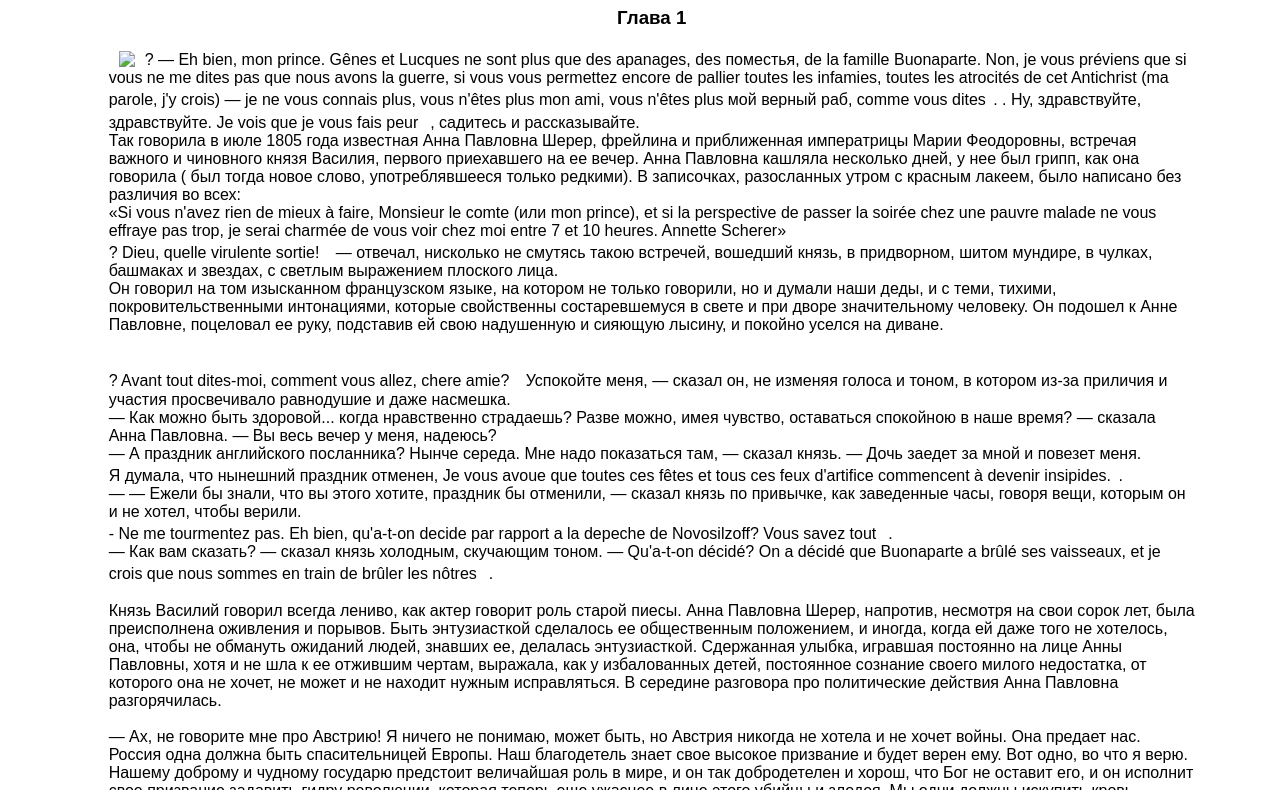
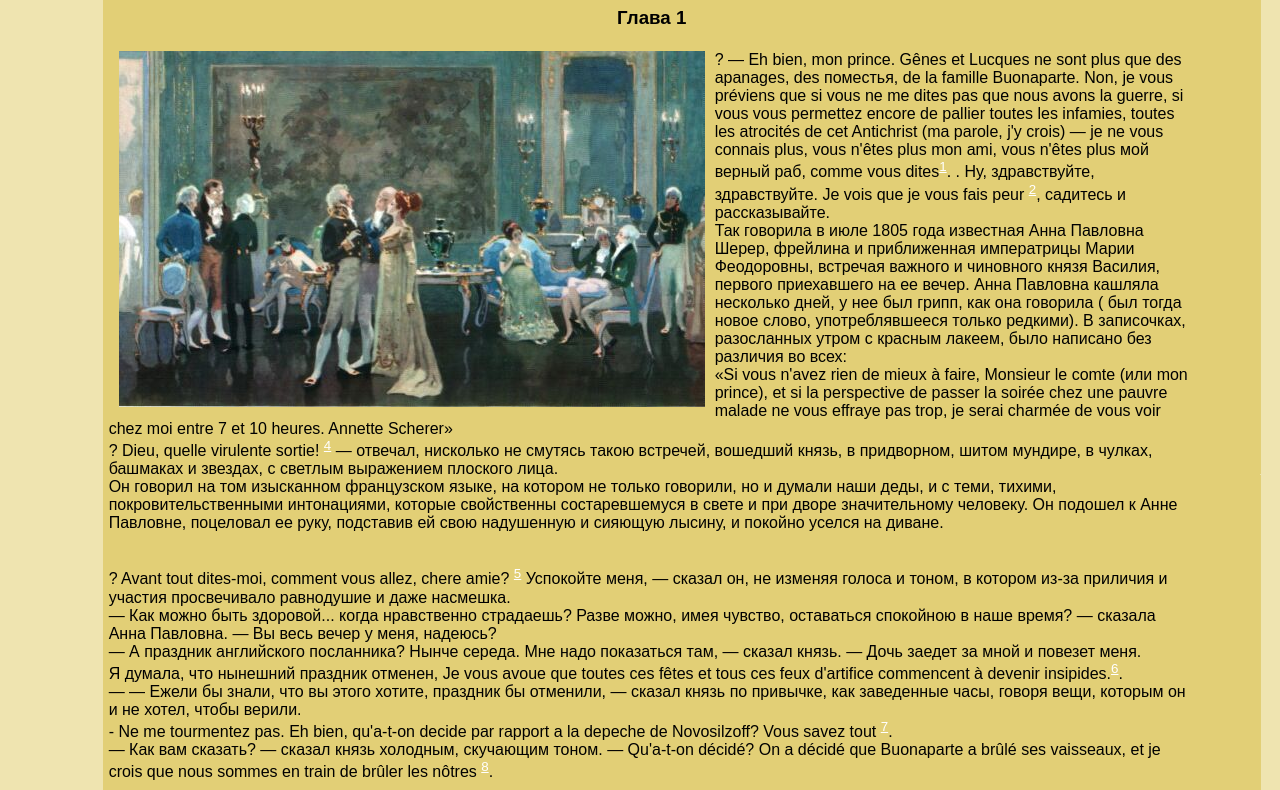
Before and after one commit to dragonburrrn/MarinaRo, a plain HTML site: page index.html in a window 1280 px wide. Shown: the part 228-1018 px from the top of the page. Drawn offline with Linux system fonts and the light colour scheme.

Commit message:
Update index.html

```diff
--- a/index.html
+++ b/index.html
@@ -3,7 +3,7 @@
 <head>
 <title> 	 </title>
 </head>
-<body background="2.png" bgproperties=fixed link=white vlink=#b19925>
+<body background="фон.png" bgproperties=fixed link=white vlink=#b19925>
 <font text=black size=3 face="arial">
 
 <table rows align=center text=black>
@@ -23,7 +23,7 @@
 <tr>
 <td></td>
 <td>
-<img src="3.jpg" align=left hspace=10>? — Eh bien, mon prince. Gênes et Lucques ne sont plus que des apanages, des поместья, de la famille Buonaparte. Non, je vous préviens que si vous ne me dites pas que nous avons la guerre, si vous vous permettez encore de pallier toutes les infamies, toutes les atrocités de cet Antichrist (ma parole, j'y crois) — je ne vous connais plus, vous n'êtes plus mon ami, vous n'êtes plus мой верный раб, comme vous dites<sup><a href="#[1]">1</a></sup>. . Ну, здравствуйте, здравствуйте. Je vois que je vous fais peur <sup><a href = "#[2]">2</a></sup>, садитесь и рассказывайте.
+<img src="глава1.jpg" align=left hspace=10>? — Eh bien, mon prince. Gênes et Lucques ne sont plus que des apanages, des поместья, de la famille Buonaparte. Non, je vous préviens que si vous ne me dites pas que nous avons la guerre, si vous vous permettez encore de pallier toutes les infamies, toutes les atrocités de cet Antichrist (ma parole, j'y crois) — je ne vous connais plus, vous n'êtes plus mon ami, vous n'êtes plus мой верный раб, comme vous dites<sup><a href="#[1]">1</a></sup>. . Ну, здравствуйте, здравствуйте. Je vois que je vous fais peur <sup><a href = "#[2]">2</a></sup>, садитесь и рассказывайте.
 <br>Так говорила в июле 1805 года известная Анна Павловна Шерер, фрейлина и приближенная императрицы Марии Феодоровны, встречая важного и чиновного князя Василия, первого приехавшего на ее вечер. Анна Павловна кашляла несколько дней, у нее был грипп, как она говорила ( был тогда новое слово, употреблявшееся только редкими). В записочках, разосланных утром с красным лакеем, было написано без различия во всех:
 <br>«Si vous n'avez rien de mieux à faire, Monsieur le comte (или mon prince), et si la perspective de passer la soirée chez une pauvre malade ne vous effraye pas trop, je serai charmée de vous voir chez moi entre 7 et 10 heures. Annette Scherer»
 <br>? Dieu, quelle virulente sortie! <sup><a href="#[4]">4</a></sup>  — отвечал, нисколько не смутясь такою встречей, вошедший князь, в придворном, шитом мундире, в чулках, башмаках и звездах, с светлым выражением плоского лица.
@@ -43,7 +43,7 @@
 <br>— Сейчас. A propos, — прибавила она, опять успокоиваясь, — нынче у меня два очень интересные человека, le vicomte de Mortemart, il est allié aux Montmorency par les Rohans <sup><a href="#[10]">10</a></sup>, , одна из лучших фамилий Франции. Это один из хороших эмигрантов, из настоящих. И потом l'abbé Morio; 11  вы знаете этот глубокий ум? Он был принят государем. Вы знаете?
 <br>— А! Я очень рад буду, — сказал князь. — Скажите, — прибавил он, как будто только что вспомнив что-то и особенно-небрежно, тогда как то, о чем он спрашивал, было главной целью его посещения, — правда, что l'impératrice-mère <sup><a href="#[12]">12</a></sup>  желает назначения барона Функе первым секретарем в Вену? C'est un pauvre sire, ce baron, à ce qu'il paraît <sup><a href="#[13]">13</a></sup>. . — Князь Василий желал определить сына на это место, которое через императрицу Марию Феодоровну старались доставить барону.
 <br>Анна Павловна почти закрыла глаза в знак того, что ни она, ни кто другой не могут судить про то, что угодно или нравится императрице.<br>
-<img src="1.png" align=right width=232 height=290 hspace=10>
+<img src="анна.png" align=right width=232 height=290 hspace=10>
 <br>? Monsieur le baron de Funke a ete recommande a l'imperatrice-mere par sa sur <sup><a href="#[14]">14</a></sup>, , — только сказала она грустным, сухим тоном. В то время как Анна Павловна назвала императрицу, лицо ее вдруг представило глубокое и искреннее выражение преданности и уважения, соединенное с грустью, что с ней бывало каждый раз, когда она в разговоре упоминала о своей высокой покровительнице. Она сказала, что ее величество изволила оказать барону Функе beaucoup d'estime <sup><a href="#[15]">15</a></sup>,, и опять взгляд ее подернулся грустью.
 Князь равнодушно замолк, Анна Павловна, с свойственною ей придворною и женскою ловкостью и быстротою такта, захотела и щелкануть князя за то, что он дерзнул так отозваться о лице, рекомендованном императрице, и в то же время утешить его.
 <br>? — Mais à propos de votre famille, — сказала она, — знаете ли, что ваша дочь, с тех пор как выезжает, fait les délices de tout le monde. On la trouve belle comme le jour <sup><a href="#[16]">16</a></sup>.
```
